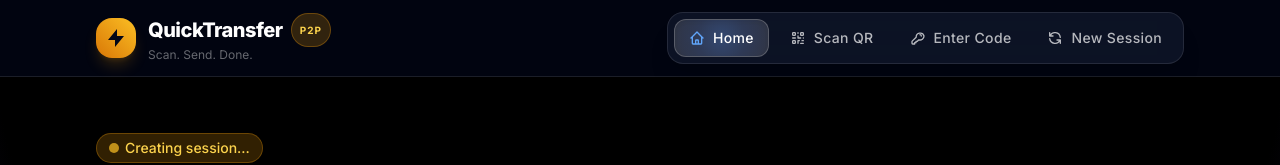
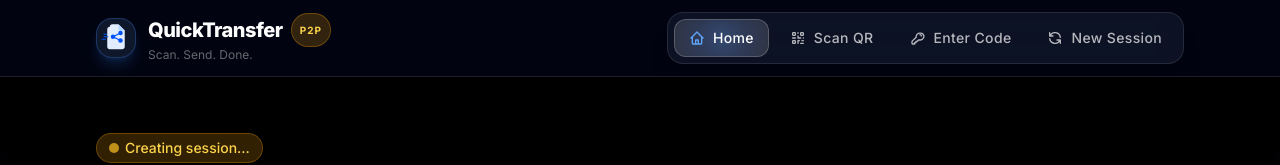
Before and after one commit to vaibhavjadhav0391-wq/QUICKSHARE, a React (Vite) app in the folder client/: page / in a window 1280 px wide. Shown: the top 165 px of the page. Built offline with nearby package versions, Linux system fonts and the light colour scheme; no server answers.

Commit message:
Update logo across favicon, header brand icon, and QR center badge with custom document network share SVG logo

```diff
--- a/client/src/components/QRCodeDisplay.tsx
+++ b/client/src/components/QRCodeDisplay.tsx
@@ -54,9 +54,15 @@ export function QRCodeDisplay({ value, size = 220, className = '' }: QRCodeDispl
 
           {/* Center Brand Badge Icon Overlay */}
           <div className="absolute inset-0 flex items-center justify-center pointer-events-none">
-            <div className="w-10 h-10 rounded-xl bg-slate-950 border-2 border-amber-400 flex items-center justify-center shadow-lg shadow-amber-500/40">
-              <svg className="w-5 h-5 text-amber-400" fill="currentColor" viewBox="0 0 24 24">
-                <path d="M13 10V3L4 14h7v7l9-11h-7z" />
+            <div className="w-10 h-10 rounded-xl bg-slate-950 border-2 border-blue-400 p-1 flex items-center justify-center shadow-lg shadow-blue-500/40">
+              <svg viewBox="0 0 120 120" className="w-full h-full" fill="none">
+                <path d="M35 15C35 9.477 39.477 5 45 5H70L95 30V95C95 100.523 90.523 105 85 105H35C29.477 105 25 100.523 25 95V25C25 19.477 29.477 15 35 15Z" fill="#E2EEFF"/>
+                <path d="M95 30H75C72.239 30 70 27.761 70 25V5L95 30Z" fill="#B4D4FF"/>
+                <circle cx="48" cy="55" r="9" fill="#0052FF"/>
+                <circle cx="78" cy="40" r="9" fill="#0052FF"/>
+                <circle cx="78" cy="70" r="9" fill="#0052FF"/>
+                <path d="M56 51L70 44M56 59L70 66" stroke="#0052FF" strokeWidth="5" strokeLinecap="round"/>
+                <path d="M12 45H22M4 65H18M12 55H28" stroke="#0052FF" strokeWidth="4" strokeLinecap="round"/>
               </svg>
             </div>
           </div>
--- a/client/src/pages/UnifiedApp.tsx
+++ b/client/src/pages/UnifiedApp.tsx
@@ -263,9 +263,15 @@ export function UnifiedApp() {
       <header className="border-b border-white/10 bg-slate-950/70 backdrop-blur-md sticky top-0 z-30">
         <div className="max-w-6xl mx-auto px-4 md:px-8 py-3 flex items-center justify-between">
           <div className="flex items-center gap-3 cursor-pointer" onClick={() => navigate('/')}>
-            <div className="w-10 h-10 rounded-2xl bg-gradient-to-tr from-amber-600 to-amber-400 flex items-center justify-center shadow-lg shadow-amber-500/20">
-              <svg className="w-6 h-6 text-slate-950 font-black" fill="currentColor" viewBox="0 0 24 24">
-                <path d="M13 10V3L4 14h7v7l9-11h-7z" />
+            <div className="w-10 h-10 rounded-2xl bg-slate-900 border border-blue-500/30 p-1 flex items-center justify-center shadow-lg shadow-blue-500/20">
+              <svg viewBox="0 0 120 120" className="w-full h-full" fill="none">
+                <path d="M35 15C35 9.477 39.477 5 45 5H70L95 30V95C95 100.523 90.523 105 85 105H35C29.477 105 25 100.523 25 95V25C25 19.477 29.477 15 35 15Z" fill="#E2EEFF"/>
+                <path d="M95 30H75C72.239 30 70 27.761 70 25V5L95 30Z" fill="#B4D4FF"/>
+                <circle cx="48" cy="55" r="9" fill="#0052FF"/>
+                <circle cx="78" cy="40" r="9" fill="#0052FF"/>
+                <circle cx="78" cy="70" r="9" fill="#0052FF"/>
+                <path d="M56 51L70 44M56 59L70 66" stroke="#0052FF" strokeWidth="5" strokeLinecap="round"/>
+                <path d="M12 45H22M4 65H18M12 55H28" stroke="#0052FF" strokeWidth="4" strokeLinecap="round"/>
               </svg>
             </div>
             <div>
```
Also changed, not shown: client/public/favicon.svg.
